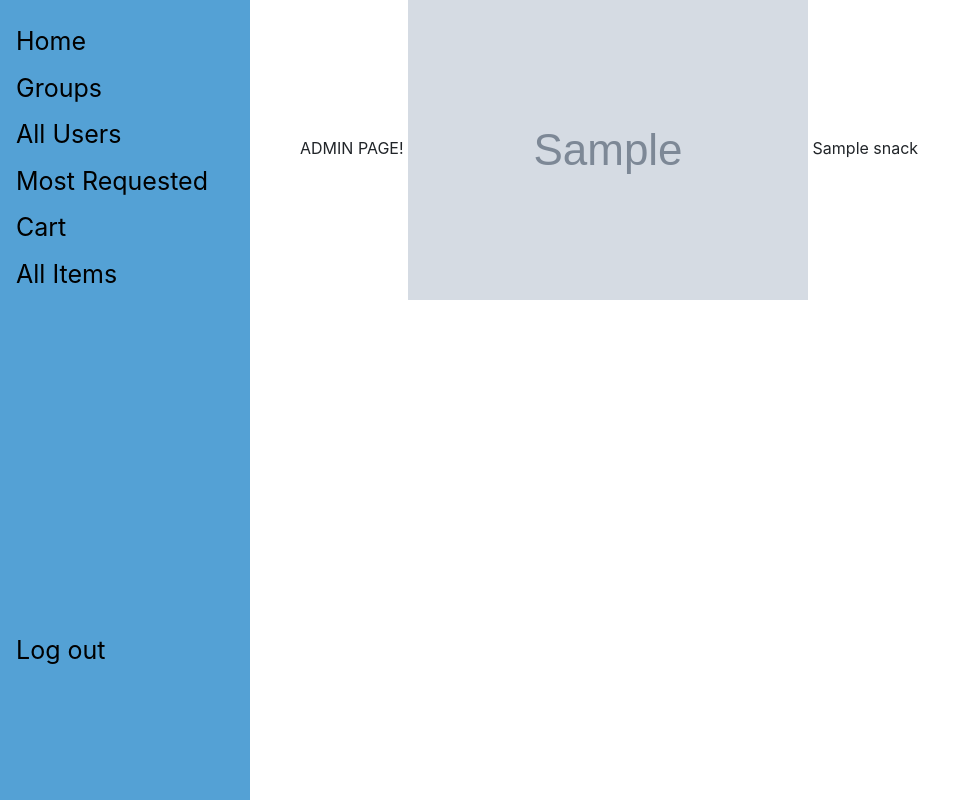
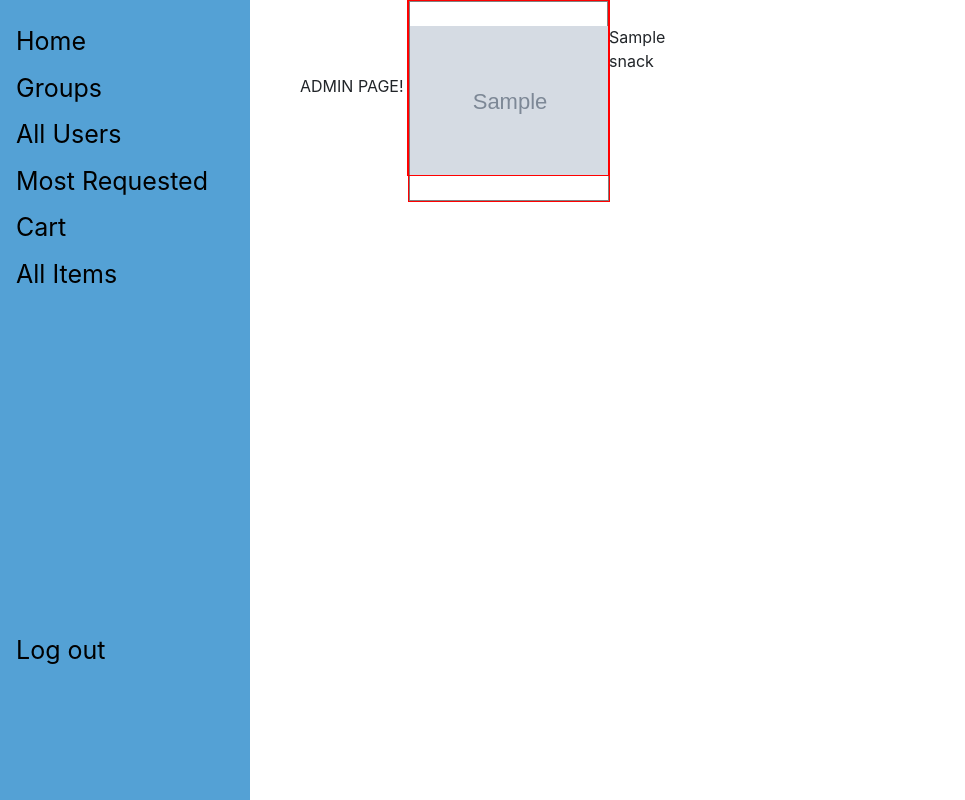
Before and after one commit to denniskalpedis/SOS-project, a Django app: template apps/snack_app/templates/sos/index_admin.html in a window 1280 px wide. Shown: the whole page, without its empty margins (0-965 px from the left). Run offline with Django 3.2, Linux system fonts and the light colour scheme; the template is opened without the code that fills it: most values are stand-ins (such as "Sample title", 1, 10 or a date in 2020); grey boxes marked "Sample" are stand-in pictures; some libraries are stand-ins or nearby versions.

Commit message:
Adding Images.

```diff
--- a/SOS/settings.py
+++ b/SOS/settings.py
@@ -124,3 +124,8 @@ STATIC_URL = '/static/'
 STATICFILES_DIRS = [
     os.path.join(BASE_DIR, "static"),
 ]
+
+MEDIA_ROOT=os.path.join(BASE_DIR, "apps/snack_app/static/")
+MEDIA_URL = '/items/'
+STATIC_ROOT = os.path.join(BASE_DIR, 'apps/snack_app/', 'static')
+STATIC_URL = '/apps/snack_app/'
--- a/SOS/urls.py
+++ b/SOS/urls.py
@@ -15,9 +15,13 @@ Including another URLconf
 """
 from django.conf.urls import url,include
 from django.contrib import admin
+from django.conf import settings
+from django.conf.urls.static import static
 
 urlpatterns = [
     url(r'^admin/', admin.site.urls),
     url(r'^sos/', include('apps.snack_app.urls')),
     url(r'^', include('apps.login_and_registration.urls')),
 ]
+urlpatterns += static(settings.STATIC_URL, document_root=settings.STATIC_ROOT)
+urlpatterns += static(settings.MEDIA_URL, document_root=settings.MEDIA_ROOT)
--- a/apps/snack_app/models.py
+++ b/apps/snack_app/models.py
@@ -35,7 +35,7 @@ class BuyGroup(models.Model):
 class Items(models.Model):
     item_name= models.CharField(max_length=255)
     voters = models.ManyToManyField(Users, related_name="votes")
-    picture = models.ImageField(upload_to = '.static/images/') # to be changed and figured out
+    picture = models.ImageField(upload_to = 'images/')
     created_at = models.DateTimeField(auto_now_add=True)
     updated_at = models.DateTimeField(auto_now=True)
     buy_group = models.ForeignKey(BuyGroup, related_name='items')
--- a/apps/snack_app/static/snack/style.css
+++ b/apps/snack_app/static/snack/style.css
@@ -69,3 +69,24 @@
     height: auto;
     padding: 15px;
 }
+.snack {
+    display: inline-flex;
+    width: 200px;
+    height: 175px;
+    vertical-align: middle;
+    border: 1px solid gray;
+    outline: 1px solid red;
+  }
+.image {
+    display: inline-flex;
+    width: 200px;
+    height: 200px;
+    vertical-align: middle;
+    border: 1px solid gray;
+    outline: 1px solid red;
+  }
+.snack img {
+    max-width: 200px;
+    max-height: 200px;
+    margin: auto;
+  }
--- a/apps/snack_app/templates/sos/index_admin.html
+++ b/apps/snack_app/templates/sos/index_admin.html
@@ -15,7 +15,9 @@
         </div>
             ADMIN PAGE!
             {% for snack in snacks %}
-                <img src="{{snack.picture}}" alt="">
-                {{snack.item_name}}
+                <div class="snack">
+                    <div class="image"><img src="{{snack.picture.url}}" alt=""></div> <br>
+                    {{snack.item_name}}
+                </div>
             {% endfor %}
     {% endblock %}
--- a/apps/snack_app/urls.py
+++ b/apps/snack_app/urls.py
@@ -1,4 +1,5 @@
 from django.conf.urls import url
+
 from . import views
 
 urlpatterns = [
--- a/apps/snack_app/views.py
+++ b/apps/snack_app/views.py
@@ -27,7 +27,8 @@ def index(request):
     }
     if "group" in request.session:
         if current_user == current_group.admin or current_user in current_group.tas.all():
-            print Items.objects.all()
+            print Items.objects.all()[0].picture
+            print Items.objects.all()[0].picture.url
             context = {
                 "snacks" : Items.objects.all()
             }
```
Also changed, not shown: apps/snack_app/static/images/cheetos-crunchy-cheese.png (added), apps/snack_app/static/images/cheetos-puffs-cheese.png (added), apps/snack_app/static/images/doritos-cool-ranch.png (added), apps/snack_app/static/images/doritos-nacho-cheese.png (added), apps/snack_app/static/images/snickers.jpg (added).
